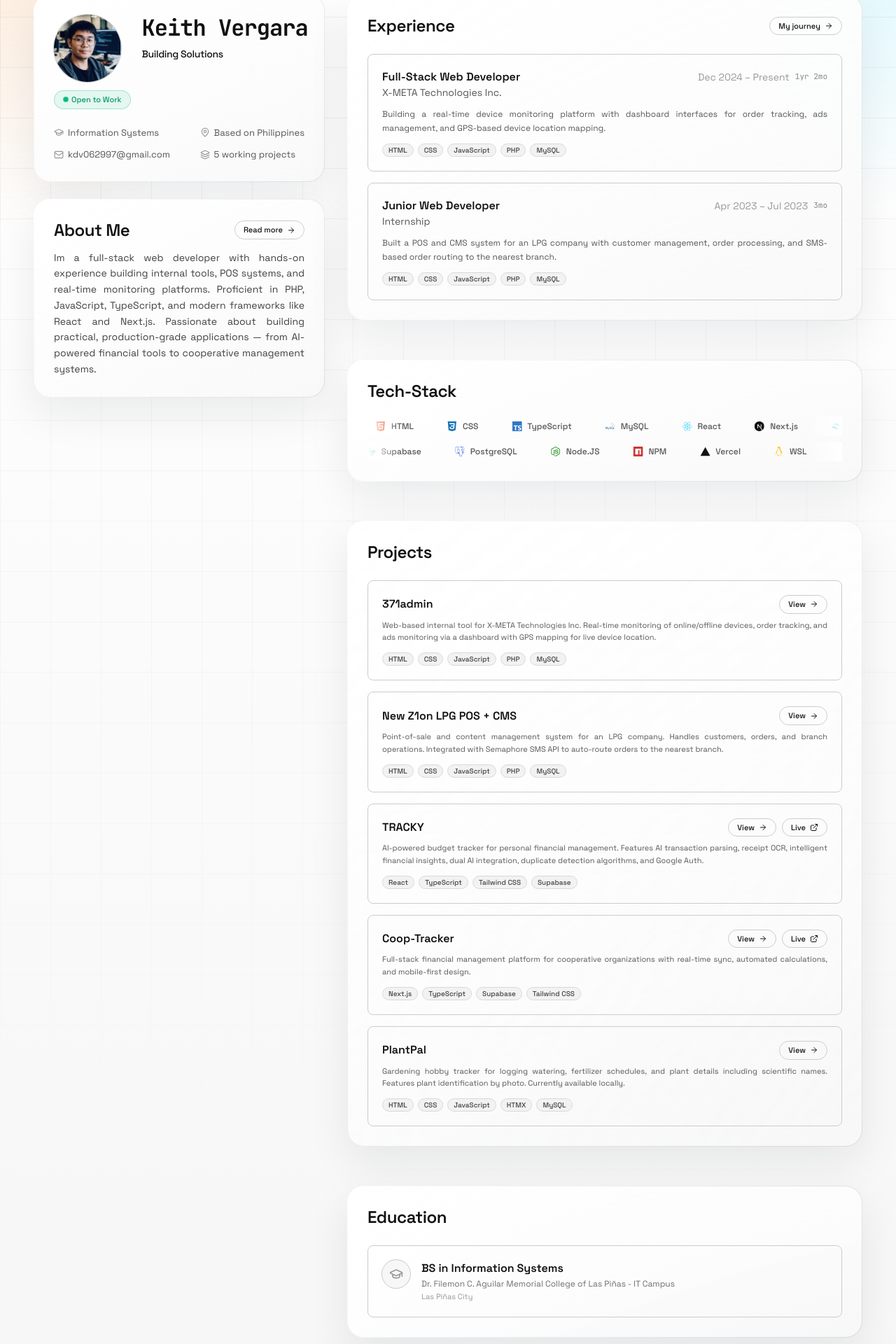
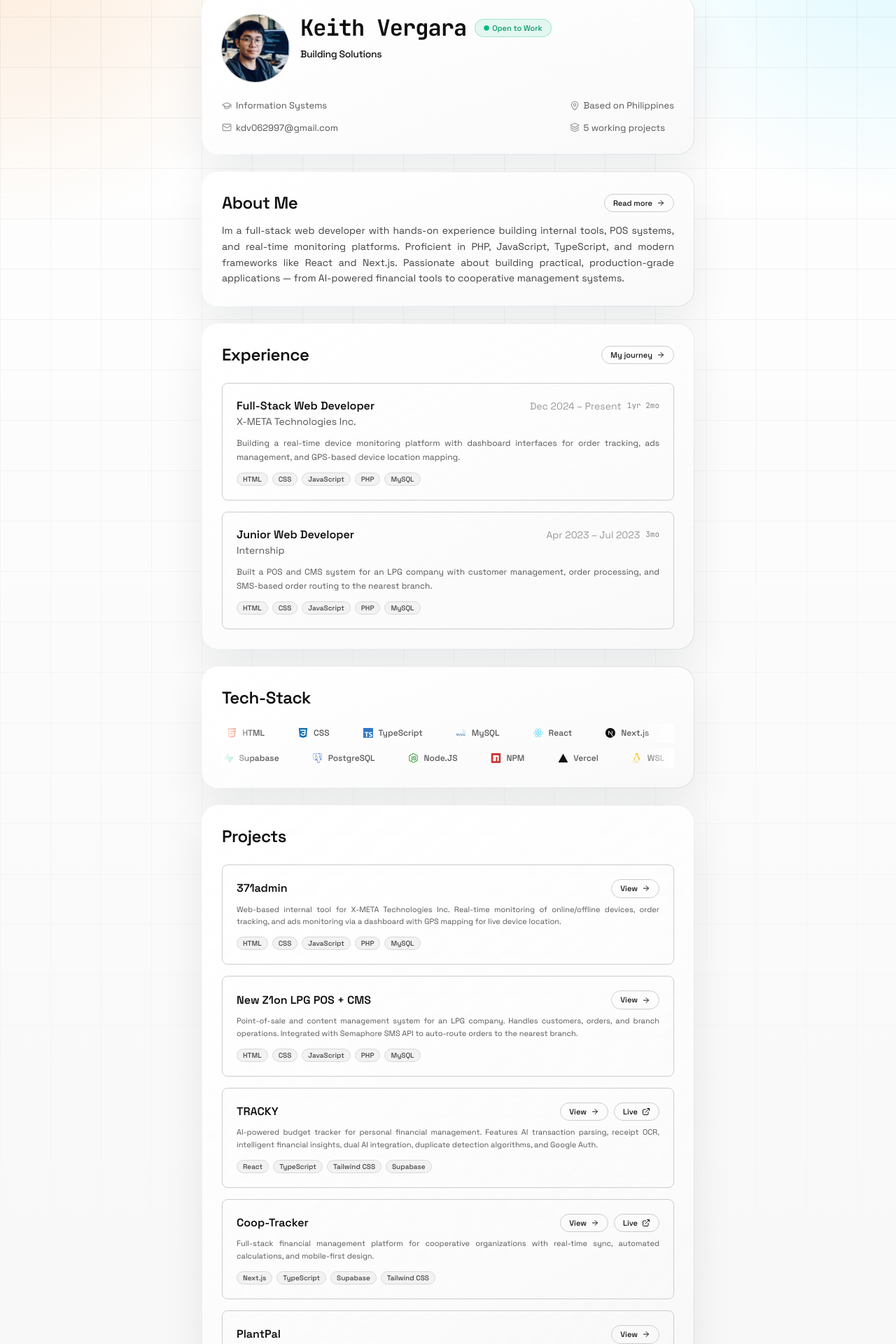
Before and after one commit to icodeninjaX/portfolio, a Next.js app: page / in a window 1280 px wide. Shown: the part 120-2040 px from the top of the page at 70% size. Built offline with nearby package versions, Linux system fonts and the light colour scheme.

Commit message:
added center

```diff
--- a/app/page.tsx
+++ b/app/page.tsx
@@ -24,34 +24,32 @@ export default function Home() {
         role="main"
         className="relative mx-auto max-w-2xl px-5 pb-16 pt-20 sm:px-8 sm:pt-24 lg:max-w-7xl lg:px-8 lg:pb-24 lg:pt-28 xl:px-12"
       >
-        <div className="lg:grid lg:grid-cols-[minmax(0,24rem)_minmax(0,1fr)] lg:gap-6 xl:grid-cols-[minmax(0,26rem)_minmax(0,1fr)] xl:gap-8">
-          <div className="space-y-6 lg:col-start-1 lg:row-start-1 lg:row-span-2 lg:sticky lg:top-28 lg:self-start">
-            <div className="animate-fade-in-up delay-0">
-              <Header data={resumeData} />
-            </div>
-
-            <div className="animate-fade-in-up delay-1">
-              <Summary text={resumeData.summary} />
-            </div>
+        <div className="lg:mx-auto lg:max-w-[44rem]">
+          <div className="animate-fade-in-up delay-0">
+            <Header data={resumeData} />
           </div>
 
-          <div className="mt-6 animate-fade-in-up delay-2 lg:mt-0 lg:col-start-2 lg:row-start-1">
+          <div className="mt-6 animate-fade-in-up delay-1">
+            <Summary text={resumeData.summary} />
+          </div>
+
+          <div className="mt-6 animate-fade-in-up delay-2">
             <Experience items={resumeData.experience} />
           </div>
 
-          <div className="mt-6 animate-fade-in-up delay-3 lg:col-start-2 lg:row-start-2">
+          <div className="mt-6 animate-fade-in-up delay-3">
             <Skills skills={resumeData.skills} />
           </div>
 
-          <div className="mt-6 animate-fade-in-up delay-4 lg:col-start-2 lg:row-start-3">
+          <div className="mt-6 animate-fade-in-up delay-4">
             <Projects items={resumeData.projects} />
           </div>
 
-          <div className="mt-6 animate-fade-in-up delay-5 lg:col-start-2 lg:row-start-4">
+          <div className="mt-6 animate-fade-in-up delay-5">
             <Education items={resumeData.education} />
           </div>
 
-          <div className="mt-10 animate-fade-in-up delay-5 lg:mt-6 lg:col-start-2 lg:row-start-5">
+          <div className="mt-10 animate-fade-in-up delay-5">
             <Footer data={resumeData} />
           </div>
         </div>
--- a/components/header.tsx
+++ b/components/header.tsx
@@ -51,7 +51,6 @@ export function Header({ data }: HeaderProps) {
               className="h-16 w-16 rounded-full object-cover ring-1 ring-border-hover transition-all duration-500 sm:h-20 sm:w-20 lg:h-24 lg:w-24"
               priority
             />
-            <div className="hidden lg:flex">{openToWorkBadge}</div>
           </div>
           <div>
             <div className="flex flex-wrap items-center gap-2 lg:gap-3">
@@ -61,6 +60,7 @@ export function Header({ data }: HeaderProps) {
               >
                 {data.name}
               </h1>
+              <div className="hidden lg:flex">{openToWorkBadge}</div>
             </div>
             <div className="mt-1.5 lg:mt-2">
               <div className="h-4 overflow-hidden lg:h-5">
```
